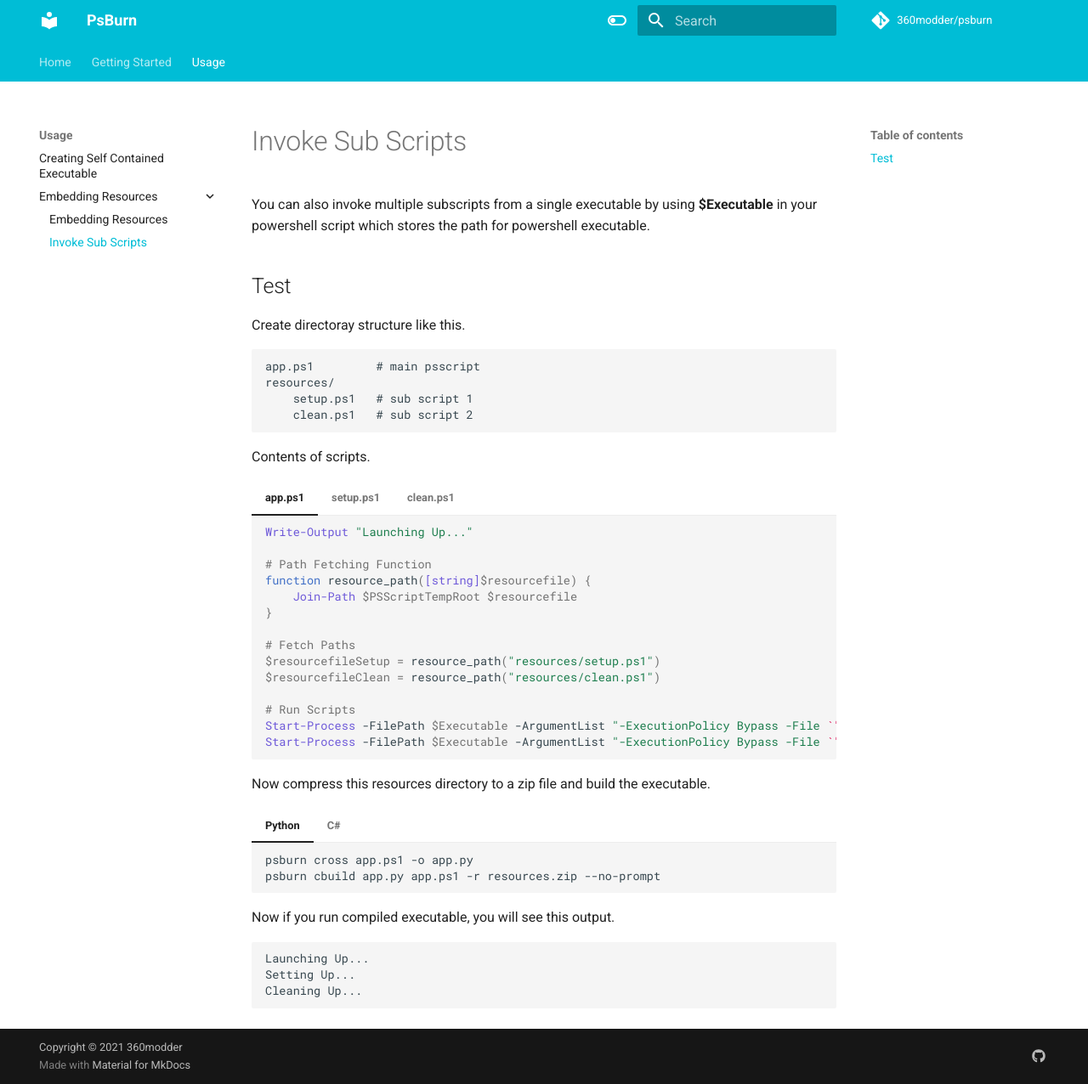
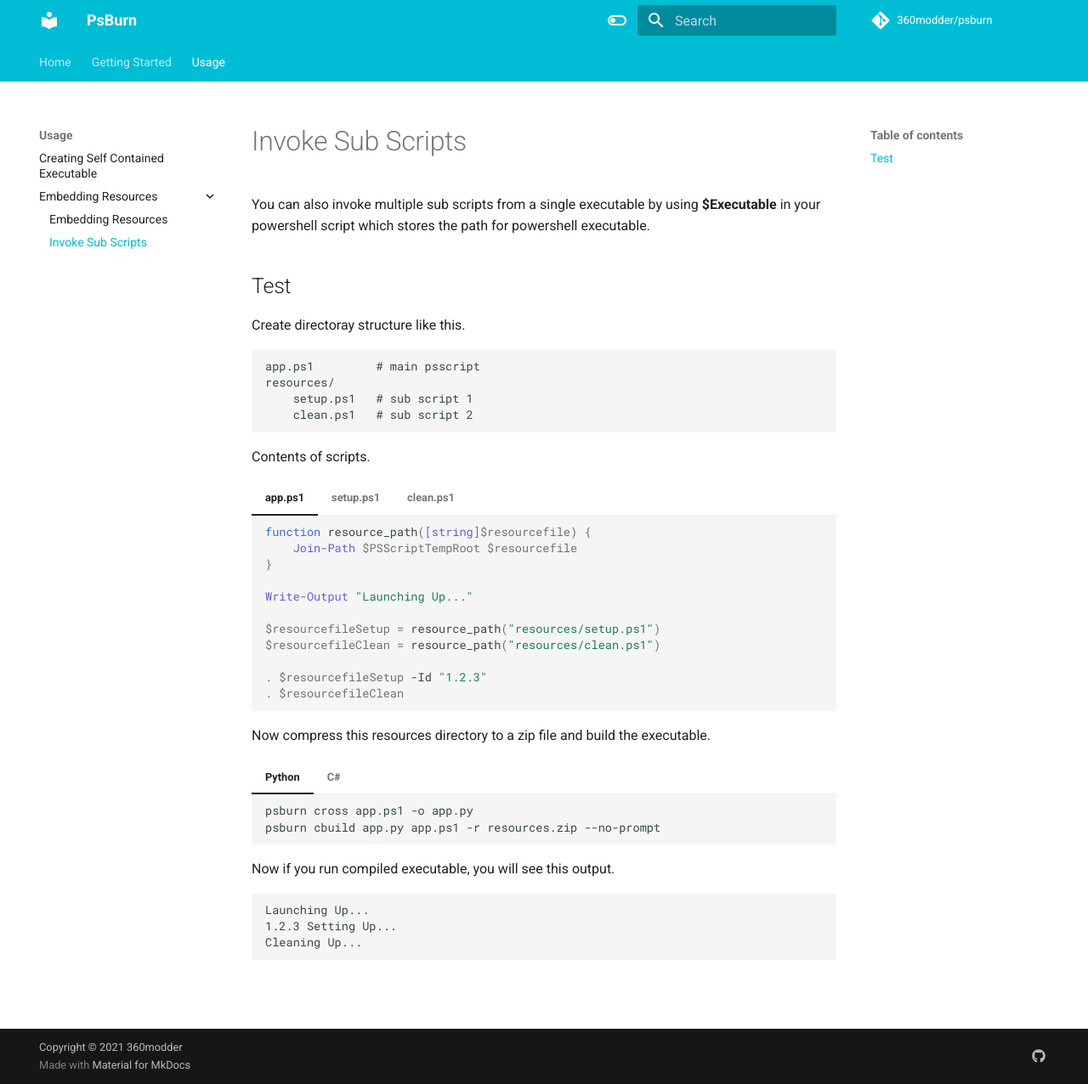
Before and after one commit to 360modder/psburn, an MkDocs documentation site: the page built from docs/usage/embeddingresources/invokesubscripts.md, in a window 1280 px wide and 1276 px high. Shown: the whole window at 85% size. Built offline with MkDocs 1.6.1 and Material for MkDocs 9.7.7, drawn with Linux system fonts in a browser that asks for light colours; comment, search, counter and statistics services are not loaded.

Commit message:
Updated Few Lines

````diff
--- a/docs/usage/embeddingresources/invokesubscripts.md
+++ b/docs/usage/embeddingresources/invokesubscripts.md
@@ -1,6 +1,6 @@
 # Invoke Sub Scripts
 
-You can also invoke multiple subscripts from a single executable by using **$Executable** in your powershell script which stores the path for powershell executable.
+You can also invoke multiple sub scripts from a single executable by using **$Executable** in your powershell script which stores the path for powershell executable.
 
 
 ## Test
@@ -19,26 +19,25 @@
 === "app.ps1"
 
 	```ps1
-	Write-Output "Launching Up..."
-
-	# Path Fetching Function
 	function resource_path([string]$resourcefile) {
 	    Join-Path $PSScriptTempRoot $resourcefile
 	}
 
-	# Fetch Paths
+	Write-Output "Launching Up..."
+
 	$resourcefileSetup = resource_path("resources/setup.ps1")
 	$resourcefileClean = resource_path("resources/clean.ps1")
 
-	# Run Scripts
-	Start-Process -FilePath $Executable -ArgumentList "-ExecutionPolicy Bypass -File `"$resourcefileSetup`"" -NoNewWindow -Wait
-	Start-Process -FilePath $Executable -ArgumentList "-ExecutionPolicy Bypass -File `"$resourcefileClean`"" -NoNewWindow -Wait
+	. $resourcefileSetup -Id "1.2.3"
+	. $resourcefileClean
 	```
 
 === "setup.ps1"
 
 	```ps1
-	Write-Output "Setting Up..."
+	param($Id)
+
+	Write-Output "$Id Setting Up..."
 	```
 
 === "clean.ps1"
@@ -67,6 +66,6 @@
 
 ```
 Launching Up...
-Setting Up...
+1.2.3 Setting Up...
 Cleaning Up...
 ```
````
Also changed, not shown: docs/gettingstarted/installations.md (+0 -4 lines).
